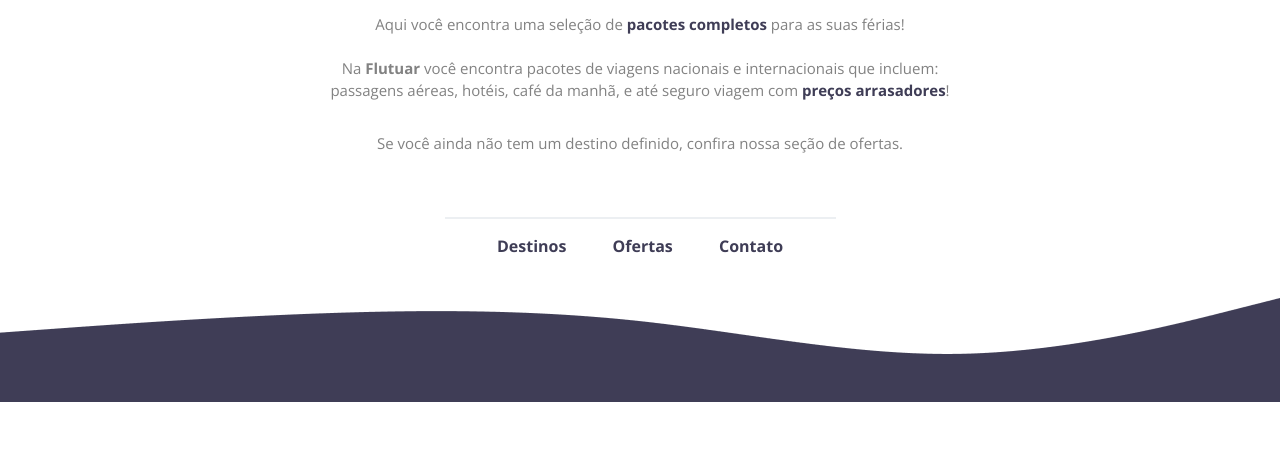
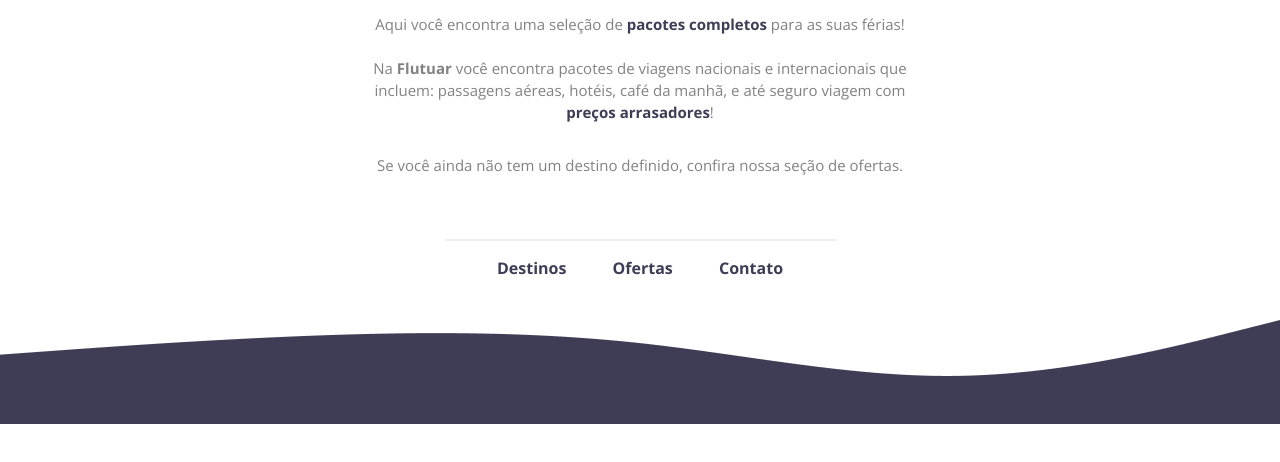
Before and after one commit to fernandoalvesrufino/homepage-agencia-de-viagens, a plain HTML site: page index.html in a window 1280 px wide. Shown: the part 382-844 px from the top of the page. Drawn offline with nearby package versions, Linux system fonts and the light colour scheme.

Commit message:
ajustando largura do paragrafo

```diff
--- a/style.css
+++ b/style.css
@@ -36,7 +36,10 @@ main h1 strong {
 p {
   font-size: 15px;
   line-height: 22px;
+  width: 540px;
+  margin: auto;
 }
+
 
 p span {
   color: #3F3D56;
```
